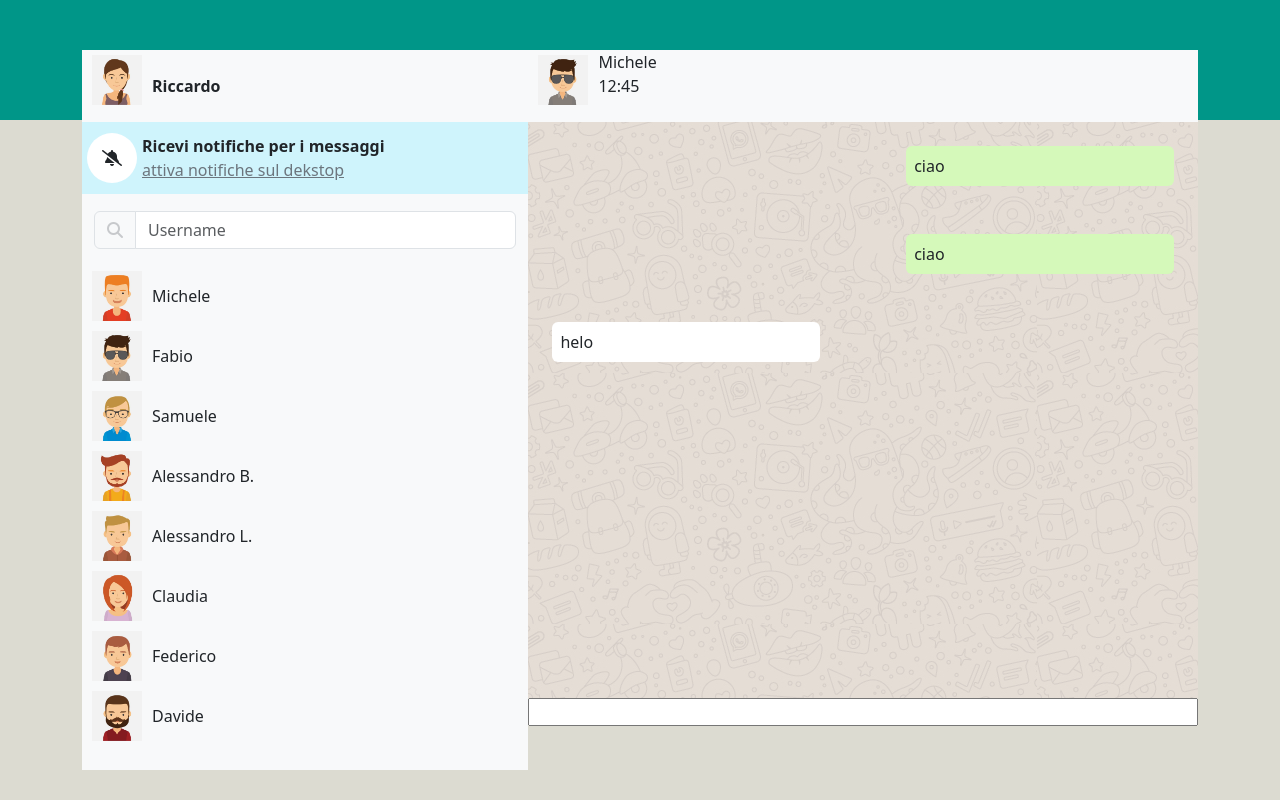
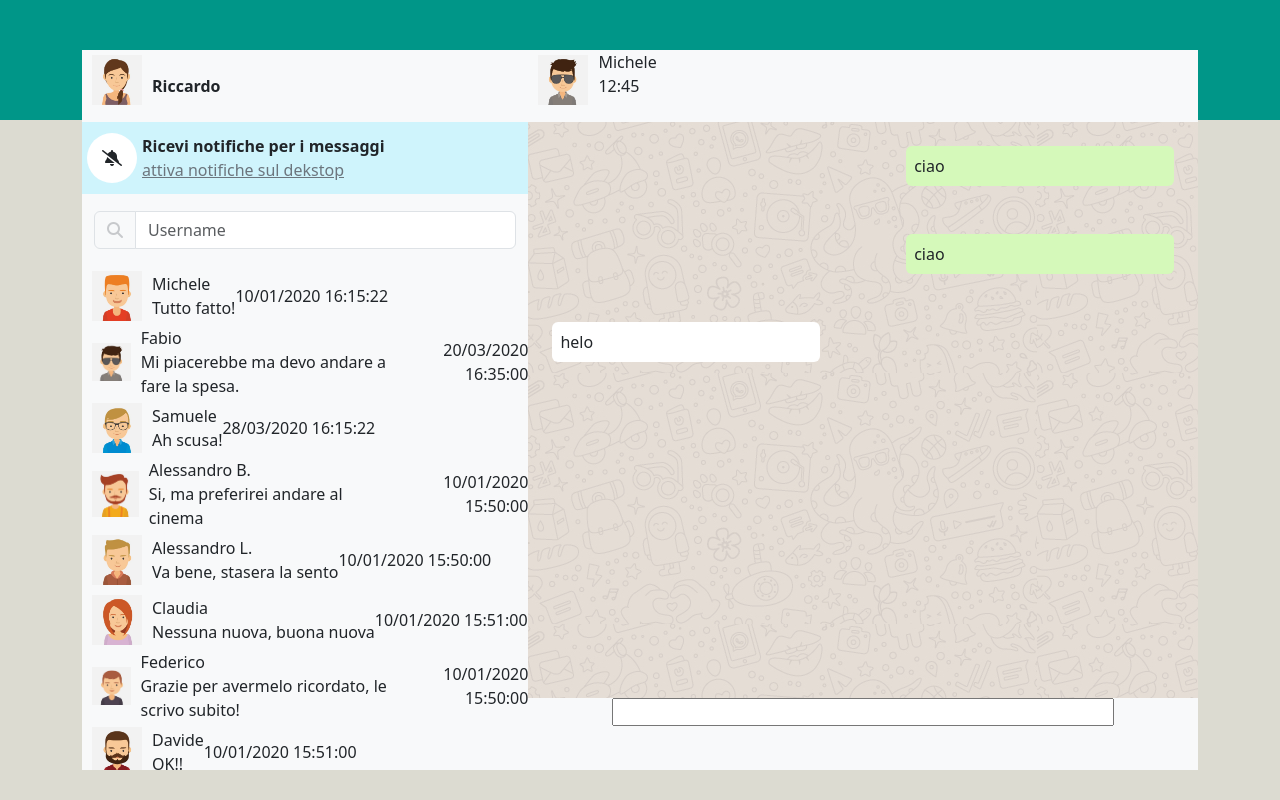
Before and after one commit to Richiisontheway/vue-boolzapp, a plain HTML site: page index.html in a window 1280 px wide. Drawn offline with nearby package versions, Linux system fonts and the light colour scheme.

Commit message:
user list

```diff
--- a/css/style.css
+++ b/css/style.css
@@ -89,3 +89,6 @@ img{
     background-color: white;
     min-width: 40%;
 }
+#write-area{
+    height: 10%;
+}
--- a/index.html
+++ b/index.html
@@ -74,22 +74,31 @@
 
                 <div id="app">
 
-                    <div v-for="user in contacts" class="d-flex user align-items-center ">
+                    <div v-for="user in contacts" class="user d-flex align-items-center ">
 
                             <div class="img-container">
 
                                 <img :src="user.avatar" alt="">
 
                             </div>
+                            <div class="d-flex flex-column ">
+                                {{user.name}}
+                                <span>
 
-                        {{user.name}}
+                                    {{user.messages[user.messages.length-1].message}}
+
+                                </span>
+                            </div>
+                            <div class="text-end">
+
+                                {{user.messages[user.messages.length-1].date}}
+
+                            </div>
+
                         <div>
 
-                            <span>
 
-                                {{user.messages.date}}
 
-                            </span>
                         </div>
 
                     </div>
@@ -139,9 +148,9 @@
 
                 </div>
             </div>
-            <div>
+            <div id="write-area" class="bg-body-tertiary text-center">
                 <form>
-                    <input type="text" class="w-100">
+                    <input type="text" class="w-75">
                 </form>
             </div>
         </div>
--- a/js/scripts.js
+++ b/js/scripts.js
@@ -169,6 +169,9 @@ createApp({
             ]
 
     }
+
     }
 
+
+
 }).mount('#app')
```
